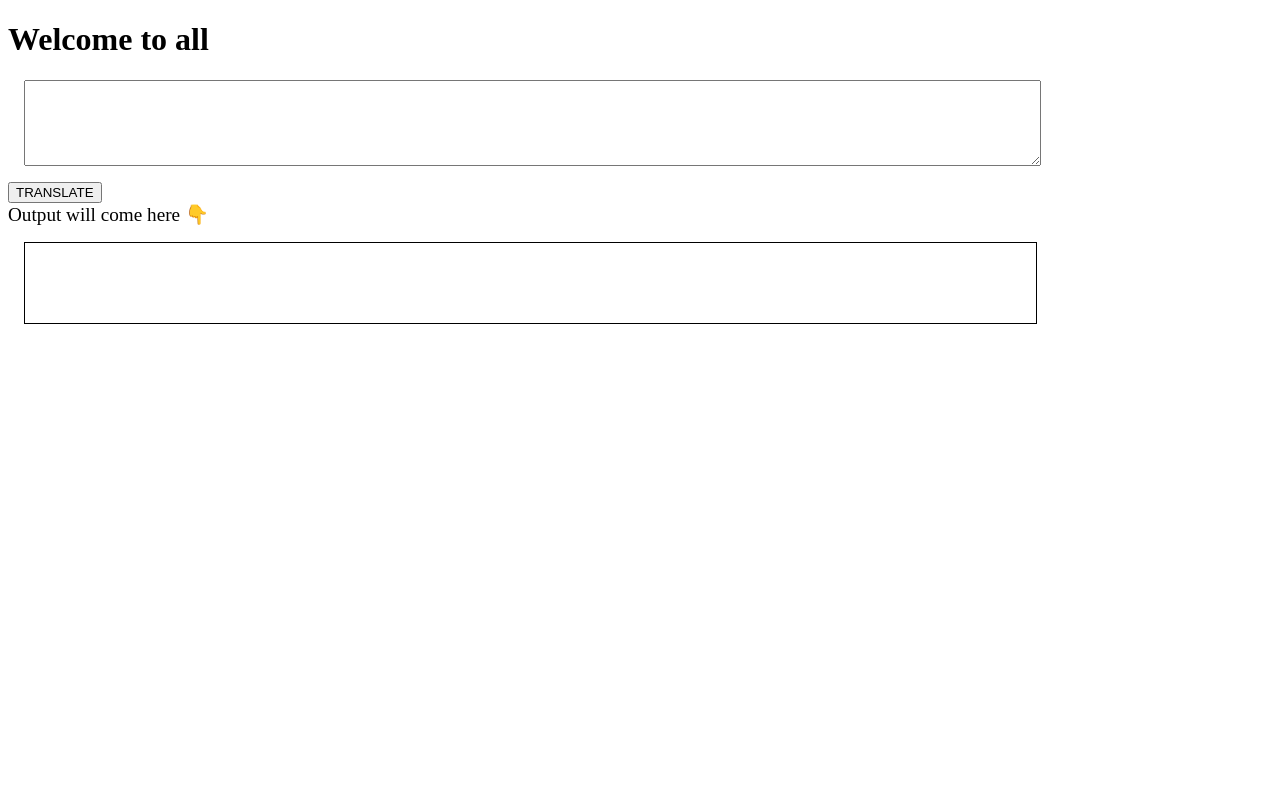
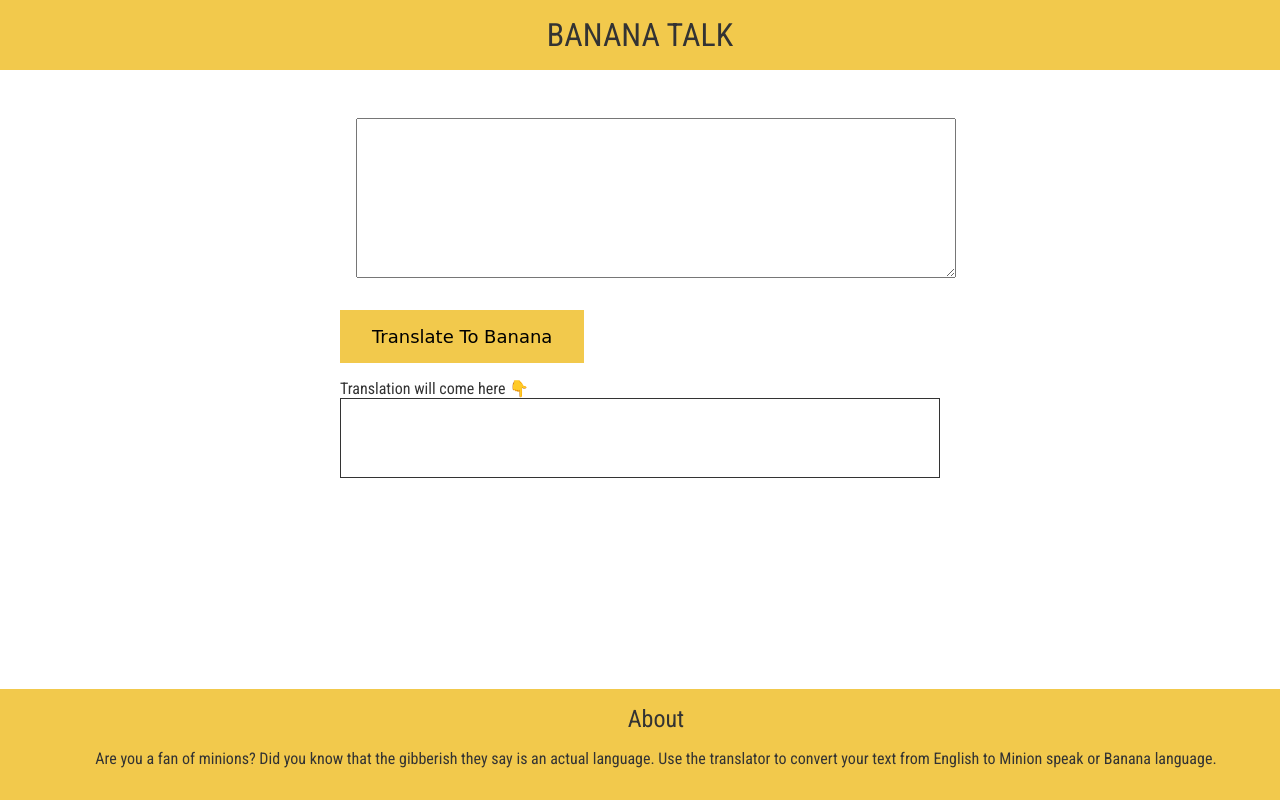
Before and after one commit to vinu-11/BANANA-SPEAK, a plain HTML site: page index.html in a window 1280 px wide. Drawn offline with Linux system fonts and the light colour scheme.

Commit message:
Added CSS

```diff
--- a/index.html
+++ b/index.html
@@ -5,35 +5,36 @@
     <meta http-equiv="X-UA-Compatible" content="IE=edge">
     <meta name="viewport" content="width=device-width, initial-scale=1.0">
     <title>Banana Speak</title>
-    <link href="global.css" rel="stylesheet"/>
-    <style>
-        textarea{
-            width: 80%;
-            height: 10vh;
-            margin : 1rem;
-            display: block;
-            padding: 1rpm;
-        }
-        #output{
-            border: 1px solid black;
-            width: 80%;
-            height: 10vh;
-            margin : 1rem;
-            padding: 1rpm;
-        }
-    </style>
+    <link href="styles.css" rel="stylesheet"/>
 
 </head>
 <body>
+    <nav class="navigation">
+        <div style="font-size: 2rem; padding: 1rem;"> BANANA TALK</div>
+    </nav>
+    <main>
+        <textarea id="txt-area" placeholder="Put your message here which you want
+            to convert to banana language">
+        </textarea>
+        <button id="btn-translate"> Translate To Banana</button>
+        <div>Translation will come here 👇</div>
 
-    <h1> Welcome to all </h1>
-    <textarea id="txt-area"
-        placeholder="Enter the sentence in English that to be converted">
+        <div id="output" style="padding: 1rem; font-size: large;"></div>
+
+    </main>
+    <!-- <textarea id="txt-area"
+        placeholder="Enter the sentence in English that to be Translated">
     </textarea>
-    <button id="btn-translate">TRANSLATE</button>
+    <button id="btn-translate">TRANSLATE</button> -->
 
-    <div style = "font-size: larger;"> Output will come here 👇</div>
-    <div id = "output"></div>
+    <!-- <div style = "font-size: larger;"> Output will come here 👇</div>
+    <div id = "output"></div> -->
+
+    <footer>
+        <div style="font-size: x-large;">About</div>
+        <p>Are you a fan of minions? Did you know that the gibberish they say is an actual language. Use the translator
+            to convert your text from English to Minion speak or Banana language.</p>
+    </footer>
     <script src = "app.js" type = "text/javascript "></script>
 </body>
 </html>
--- a/styles.css
+++ b/styles.css
@@ -0,0 +1,69 @@
+@import url('https://fonts.googleapis.com/css2?family=Roboto+Condensed&display=swap');
+
+:root {
+    --primary: #F2C94C;
+    --black: #333333;
+    --width-break: 600px;
+}
+
+body {
+    margin: 0;
+    font-family: 'Roboto Condensed', sans-serif;
+    color: #333333;
+}
+
+nav {
+    background-color: var(--primary);
+    text-align: center;
+}
+
+textarea{
+    width: 80%;
+    height: 10vh;
+    margin : 1rem;
+    display: block;
+    padding: 1rpm;
+}
+#output {
+    box-sizing: border-box;
+    width: 100%;
+    min-height: 10vh;
+    max-height: 20vh;
+    overflow: scroll;
+    border: 1px solid var(--black);
+}
+textarea {
+    box-sizing: border-box;
+    display: block;
+    width: 100%;
+    min-height: 20vh;
+    margin-top: 2rem;
+    font-size: large;
+    font-family: inherit;
+}
+
+main {
+    margin: auto;
+    padding: 1rem;
+    max-width: var(--width-break);
+    display: block;
+
+}
+
+button {
+    background-color: var(--primary);
+    border: none;
+    margin: 1rem 0rem;
+    padding: 1rem 2rem;
+    font-family: 'Kalam', cursive;
+    font-size: large;
+}
+
+footer {
+    position: fixed;
+    bottom: 0;
+    width: 100%;
+    padding: 1rem;
+    background-color: var(--primary);
+    text-align: center;
+}
```
